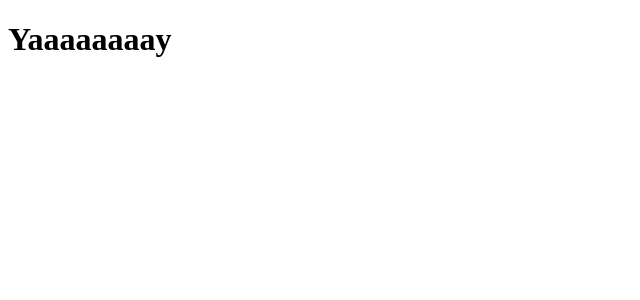
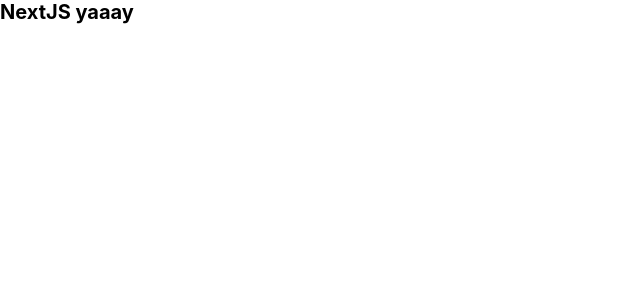
Before and after one commit to Caayu/my-next-boilerplate, a Next.js app: page / in a window 1280 px wide. Shown: the top 300 px of the page, without its empty margins (0-640 px from the left). Built offline with nearby package versions, Linux system fonts and the light colour scheme.

Commit message:
add and config styled components and config _app page

```diff
--- /dev/null
+++ b/src/pages/_app.tsx
@@ -0,0 +1,24 @@
+import { AppProps } from 'next/app'
+import Head from 'next/head'
+
+import GlobalStyles from 'styles/global'
+
+function App({ Component, pageProps }: AppProps) {
+  return (
+    <>
+      <Head>
+        <title>Next Boilerplate</title>
+        <link rel="shortcut icon" href="/img/icon-512.png" />
+        <link rel="apple-touch-icon" href="/img/icon-512.png" />
+        <meta
+          name="description"
+          content="A simple project starter to work with NextJS, React, Typescript and Styled Components"
+        />
+      </Head>
+      <GlobalStyles />
+      <Component {...pageProps} />
+    </>
+  )
+}
+
+export default App
--- a/src/pages/index.tsx
+++ b/src/pages/index.tsx
@@ -1,13 +1,5 @@
-import Head from 'next/head'
+import Main from 'components/Main'
 
 export default function Home() {
-  return (
-    <div>
-      <Head>
-        <title>Create Next App</title>
-        <link rel="icon" href="/favicon.ico" />
-      </Head>
-      <h1>Yaaaaaaaay</h1>
-    </div>
-  )
+  return <Main />
 }
--- /dev/null
+++ b/src/styles/global.ts
@@ -0,0 +1,22 @@
+import { createGlobalStyle } from 'styled-components'
+
+export default createGlobalStyle`
+  * {
+    margin: 0;
+    padding: 0;
+    box-sizing: border-box;
+  }
+
+  html {
+    font-size: 62.5%;
+  }
+
+  html, body, #__next {
+    height: 100%;
+  }
+
+  body {
+    font-family: --apple-system, BlinkMacSystemFont, 'Segoe UI', Roboto, Oxygen,
+    Ubuntu, Cantarell, 'Open Sans', 'Helvetica Neue', sans-serif
+  }
+`
--- a/tsconfig.json
+++ b/tsconfig.json
@@ -6,6 +6,7 @@
       "dom.iterable",
       "esnext"
     ],
+    "baseUrl": "src",
     "allowJs": true,
     "skipLibCheck": true,
     "strict": true,
```
Also changed, not shown: public/img/icon-192.png (added), public/img/icon-512.png (added).
